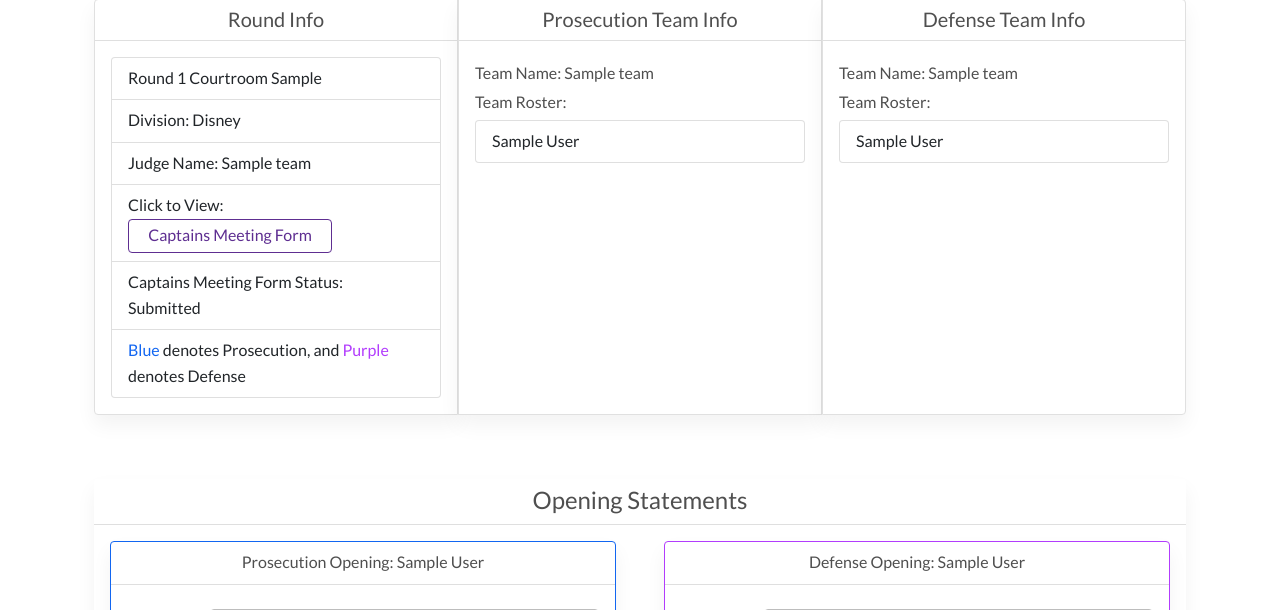
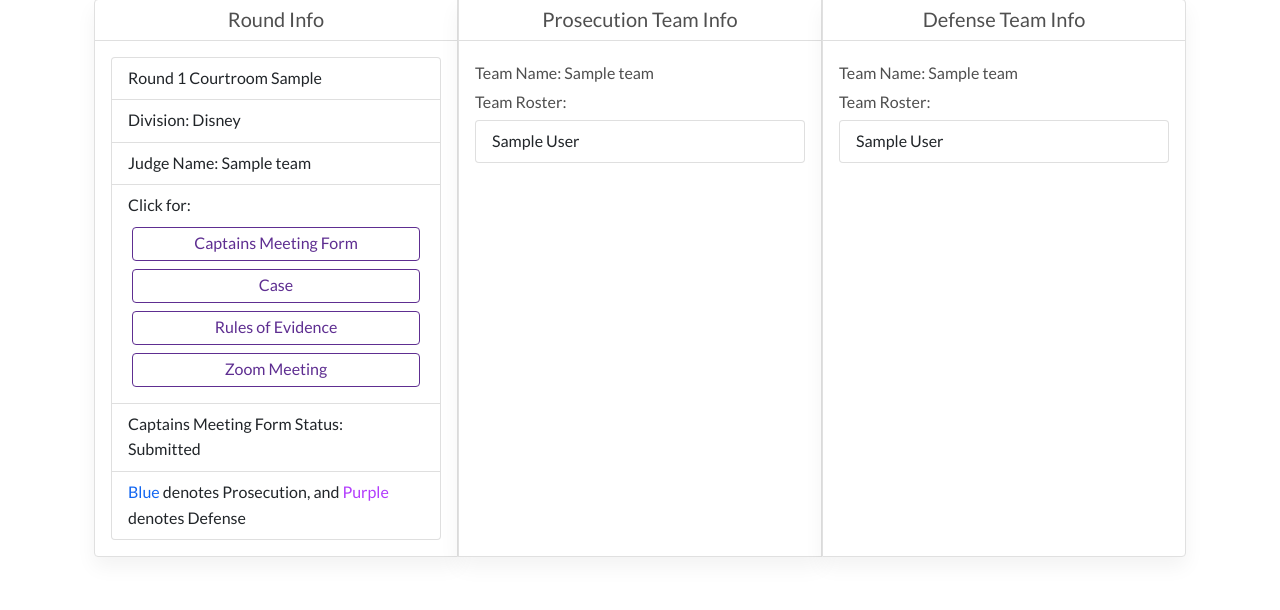
Before and after one commit to carlguo866/tabeasy, a Django app: page /ballot/1 in a window 1280 px wide. Shown: the part 169-779 px from the top of the page. Run offline with Django 3.2, Linux system fonts and the light colour scheme; a user stored in the database is signed in; tables that the repository leaves empty hold one stand-in row (values such as "Sample post"); some libraries are stand-ins or nearby versions; some web fonts are replaced.

Commit message:
add links for judges

```diff
--- a/templates/tourney/ballot.html
+++ b/templates/tourney/ballot.html
@@ -25,10 +25,31 @@
 							<li class="list-group-item">Division: {{ object.round.pairing.division }}</li>
 							<li class="list-group-item">Judge Name: {{ object.judge }}</li>
 							<li class="list-group-item">
-								Click to View:
-								<a href="{% url 'tourney:captains_meeting' object.round.captains_meeting.pk %}">
-									<button class="button button-primary">Captains Meeting Form</button>
-								</a>
+								<div>Click for:</div>
+								<div class="row my-2 px-3">
+									<a class="button button-primary"
+										href="{% url 'tourney:captains_meeting' object.round.captains_meeting.pk %}">
+									Captains Meeting Form
+									</a>
+								</div>
+								<div class="row my-2 px-3">
+									<a class="button button-primary"
+											href="https://drive.google.com/file/d/1bB7JTcoNOuLuxt9sq9C9Bt9eCFid1kyr/view">
+										Case
+									</a>
+								</div>
+								<div class="row my-2 px-3">
+									<a class="button button-primary"
+											href="https://drive.google.com/file/d/175kWK9MYN5SDuYXpS7-4tNE-8vyHOL0Q/view">
+										Rules of Evidence
+									</a>
+								</div>
+								<div class="row my-2 px-3">
+									<a class="button button-primary"
+											href="#">
+										Zoom Meeting
+									</a>
+								</div>
 							</li>
 							<li class="list-group-item">Captains Meeting Form Status:<br>
 								{% if object.round.captains_meeting.submit %}
@@ -37,8 +58,8 @@
 									Not Submitted
 								{% endif %}
 							</li>
-						<li class="list-group-item"><span class="text-primary">Blue</span> denotes Prosecution,
-							and <span class="text-secondary">Purple</span> denotes Defense</li>
+							<li class="list-group-item"><span class="text-primary">Blue</span> denotes Prosecution,
+								and <span class="text-secondary">Purple</span> denotes Defense</li>
 						</ul>
 					</div>
 				</div>
```
